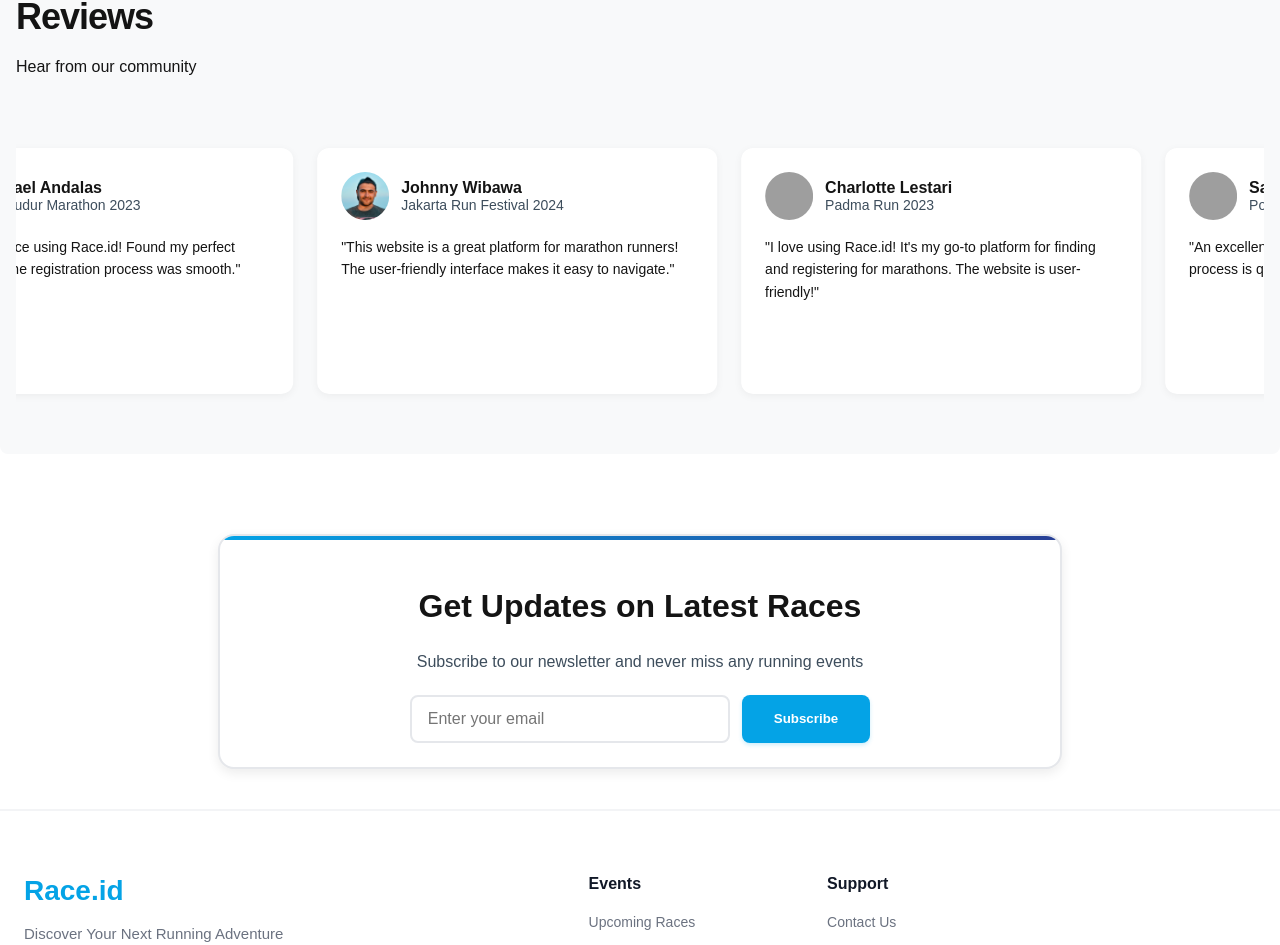
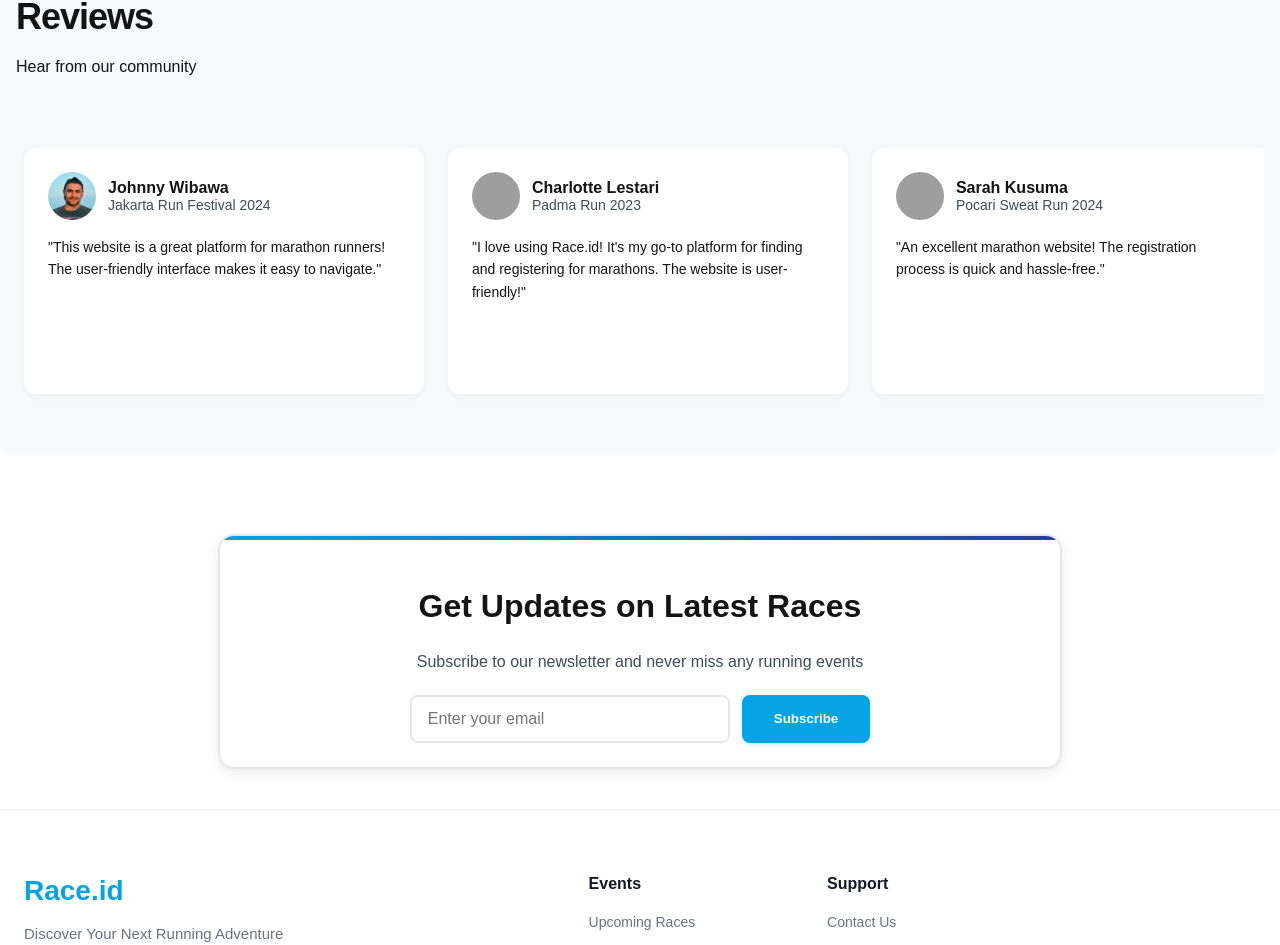
Before and after one commit to Race-id/race-id-new-UI, a Vue app: page / in a window 1280 px wide. Shown: the part 2150-3095 px from the top of the page. Built offline with nearby package versions, Linux system fonts and the light colour scheme; grey boxes are pictures that could not be loaded; what @tanstack/vue-query would draw is missing.

Commit message:
perf : adding infinite loop for review

```diff
--- a/src/components/home.vue
+++ b/src/components/home.vue
@@ -1,7 +1,7 @@
 <script setup>
 import Header from "@/components/header.vue";
 import Footer from "@/components/footer.vue";
-import { ref, onMounted } from 'vue';
+import { ref, onMounted, computed } from 'vue';
 
 const images = ref([
   '/images/Hero banner 1.jpg',
@@ -62,23 +62,26 @@ const reviews = ref ([
 
 const currentReviewIndex = ref(0);
 const isReviewPaused = ref(false);
+const extendedReviews = computed(() => {
+  return [...reviews.value, ...reviews.value.slice(0, 3)];
+});
 
 const nextReview = () => {
   if (!isReviewPaused.value) {
-    if (currentReviewIndex.value === reviews.value.length - 1) {
-      // Reset to first review with smooth transition
-      setTimeout(() => {
+    if (currentReviewIndex.value >= reviews.value.length - 1) {
+      isTransitioning.value = true;
       currentReviewIndex.value = 0;
-      }, 500);
     } else {
       currentReviewIndex.value++;
     }
   }
 };
 
+const isTransitioning = ref(false);
+
 onMounted(() => {
   setInterval(nextImage, 4000);
-  setInterval(nextReview, 5000);
+  setInterval(nextReview, 3000);
 });
 </script>
 
@@ -273,9 +276,11 @@ onMounted(() => {
        @touchstart="isReviewPaused = true"
        @touchend="isReviewPaused = false">
     <div class="review-cards"
-          :style="{ transform: `translateX(-${currentReviewIndex * 33.33}%)` }">
-        <article v-for="review in reviews"
-                :key="review.id"
+         :class="{ 'no-transition': isTransitioning }"
+         :style="{ transform: `translateX(-${currentReviewIndex * 33.33}%)` }"
+         @transitionend="isTransitioning = false">
+      <article v-for="review in extendedReviews"
+               :key="`${review.id}-${review.name}`"
                class="review-card">
         <div class="reviewer-info">
           <img :src="review.image" :alt="review.name" class="reviewer-avatar">
@@ -652,6 +657,14 @@ onMounted(() => {
   margin-top: 32px;
 }
 
+.review-cards.no-transition {
+  transition: none;
+}
+
+.review-cards.resetting {
+  transition: none;
+}
+
 .review-card {
   flex: 0 0 calc(33.33% - 16px);
   min-width: calc(33.33% - 16px);
```
Lines whose indentation alone changed are shown as unchanged.
